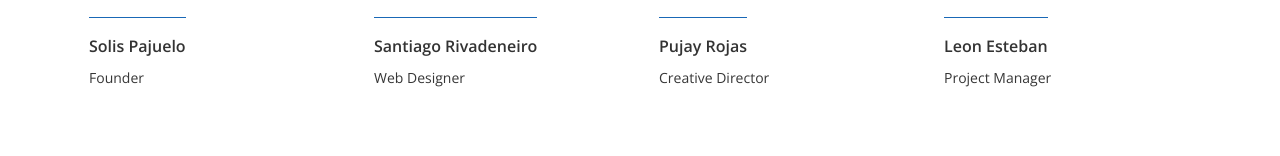
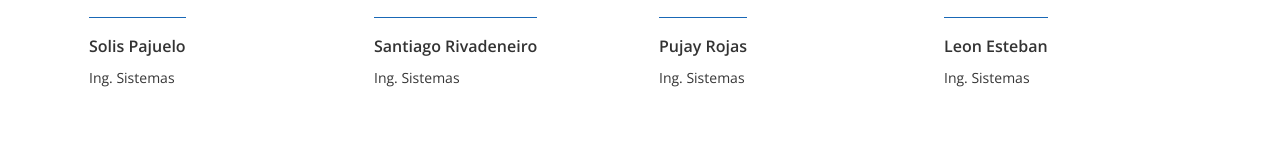
Before and after one commit to IanJames12Xd/softWorks, a plain HTML site: page index.html in a window 1280 px wide. Shown: the part 3406-3562 px from the top of the page. Drawn offline with nearby package versions, Linux system fonts and the light colour scheme.

Commit message:
Update index.html

```diff
--- a/index.html
+++ b/index.html
@@ -256,7 +256,7 @@
         <div class="thumbnail"> <img src="img/team/solis.jpg" alt="..." class="team-img">
           <div class="caption">
             <h3>Solis Pajuelo</h3>
-            <p>Founder</p>
+            <p>Ing. Sistemas</p>
           </div>
         </div>
       </div>
@@ -264,7 +264,7 @@
         <div class="thumbnail"> <img src="img/team/Kevin.jpg" alt="..." class="team-img">
           <div class="caption">
             <h3>Santiago Rivadeneiro</h3>
-            <p>Web Designer</p>
+            <p>Ing. Sistemas</p>
           </div>
         </div>
       </div>
@@ -272,7 +272,7 @@
         <div class="thumbnail"> <img src="img/team/sandro.jpeg" alt="..." class="team-img">
           <div class="caption">
             <h3>Pujay Rojas</h3>
-            <p>Creative Director</p>
+            <p>Ing. Sistemas</p>
           </div>
         </div>
       </div>
@@ -280,7 +280,7 @@
         <div class="thumbnail"> <img src="img/team/James.jpg" alt="..." class="team-img">
           <div class="caption">
             <h3>Leon Esteban</h3>
-            <p>Project Manager</p>
+            <p>Ing. Sistemas</p>
           </div>
         </div>
       </div>
```
